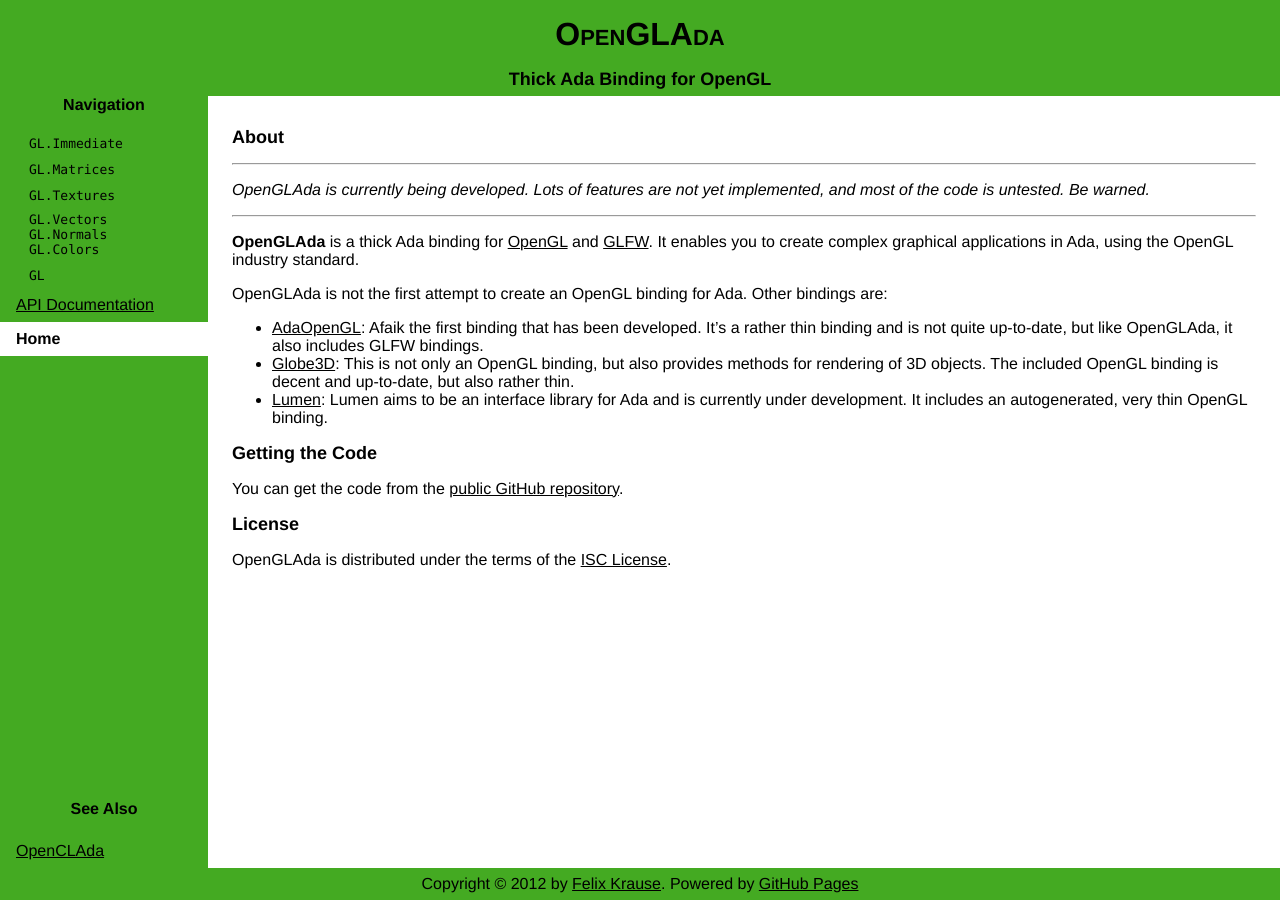
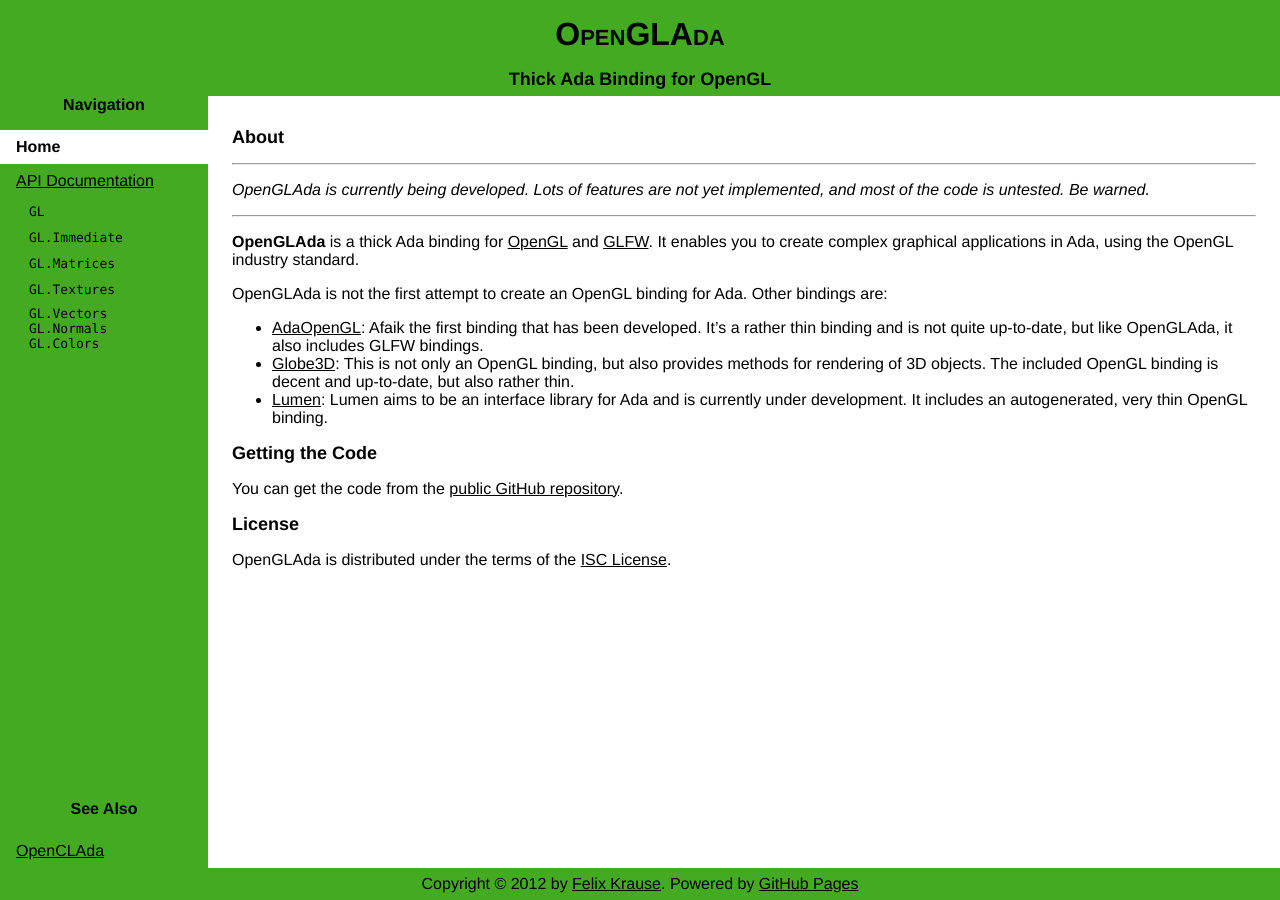
Before and after one commit to flyx/OpenGLAda, a Jekyll site: the page built from index.md, in a window 1280 px wide. Built offline with Jekyll 4.4.1, drawn with Linux system fonts in a browser that asks for light colours.

Commit message:
fixed navigation menu

```diff
--- a/_layouts/default.html
+++ b/_layouts/default.html
@@ -18,7 +18,11 @@
 			<div class="scrollable">
 				<h3>Navigation</h3>
 				<ul>
-					{% for p in (site.pages | sort:weight) %}
+					{% for weight in (0..20) %}
+
+						{% for p in site.pages %}
+							{% if p.weight == weight %}
+
 								{% if p.url contains '/doc/GL' %}
 									{% assign api = true %}
 								{% else %}
@@ -29,10 +33,9 @@
 										{% if api == true %}
 											<span>
 												{% for package in p.packages %}
-											{% if forloop.first %}
-											{% else %}
+													{% unless forloop.first %}
 														<br />
-											{% endif %}
+													{% endunless %}
 													{{ package }}
 												{% endfor %}
 											</span>
@@ -41,6 +44,10 @@
 										{% endif %}
 									</a>
 								</li>
+
+							{% endif %}
+						{% endfor %}
+
 					{% endfor %}
 				</ul>
 			</div>
```
Lines whose indentation alone changed are shown as unchanged.
